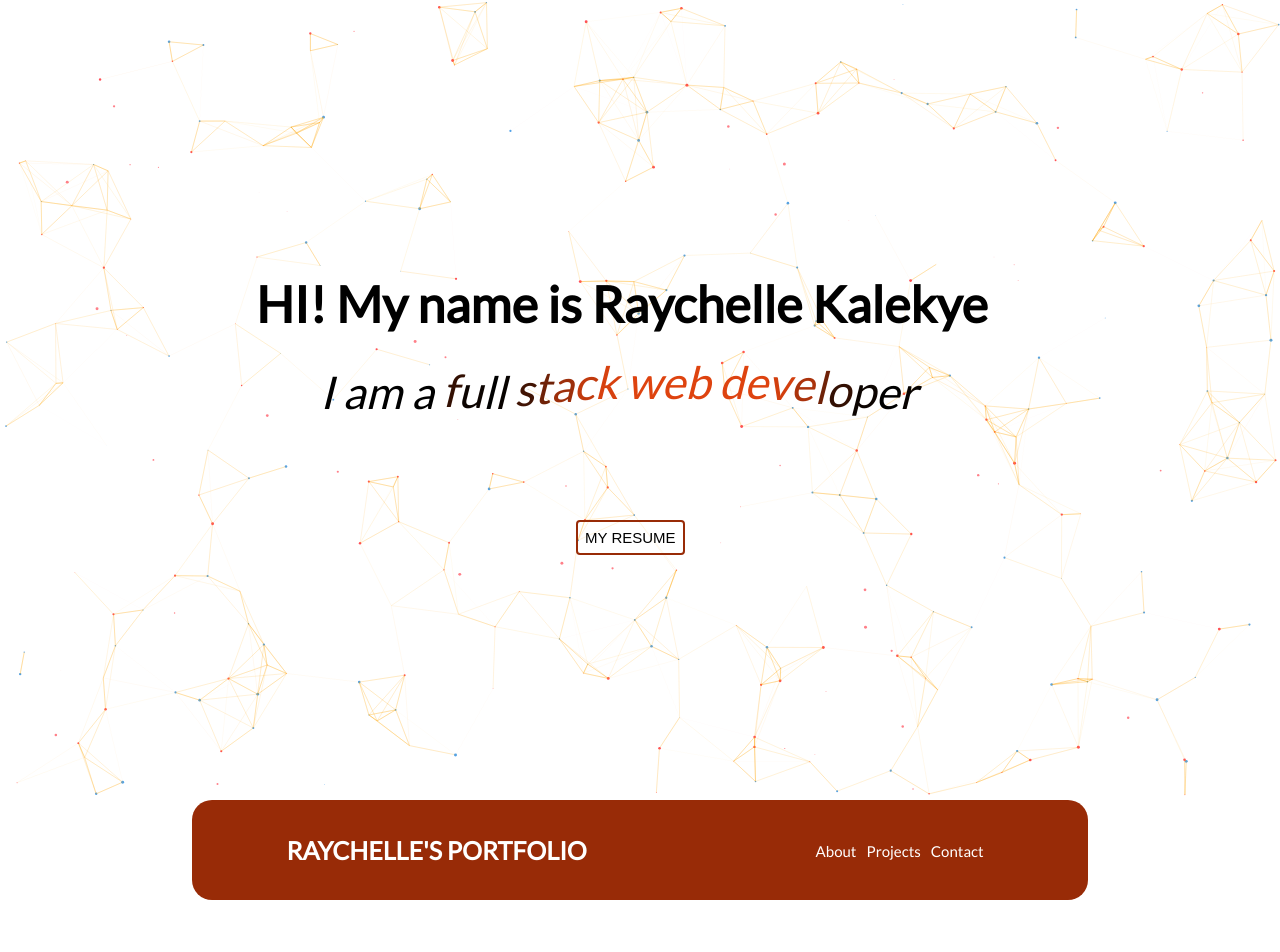
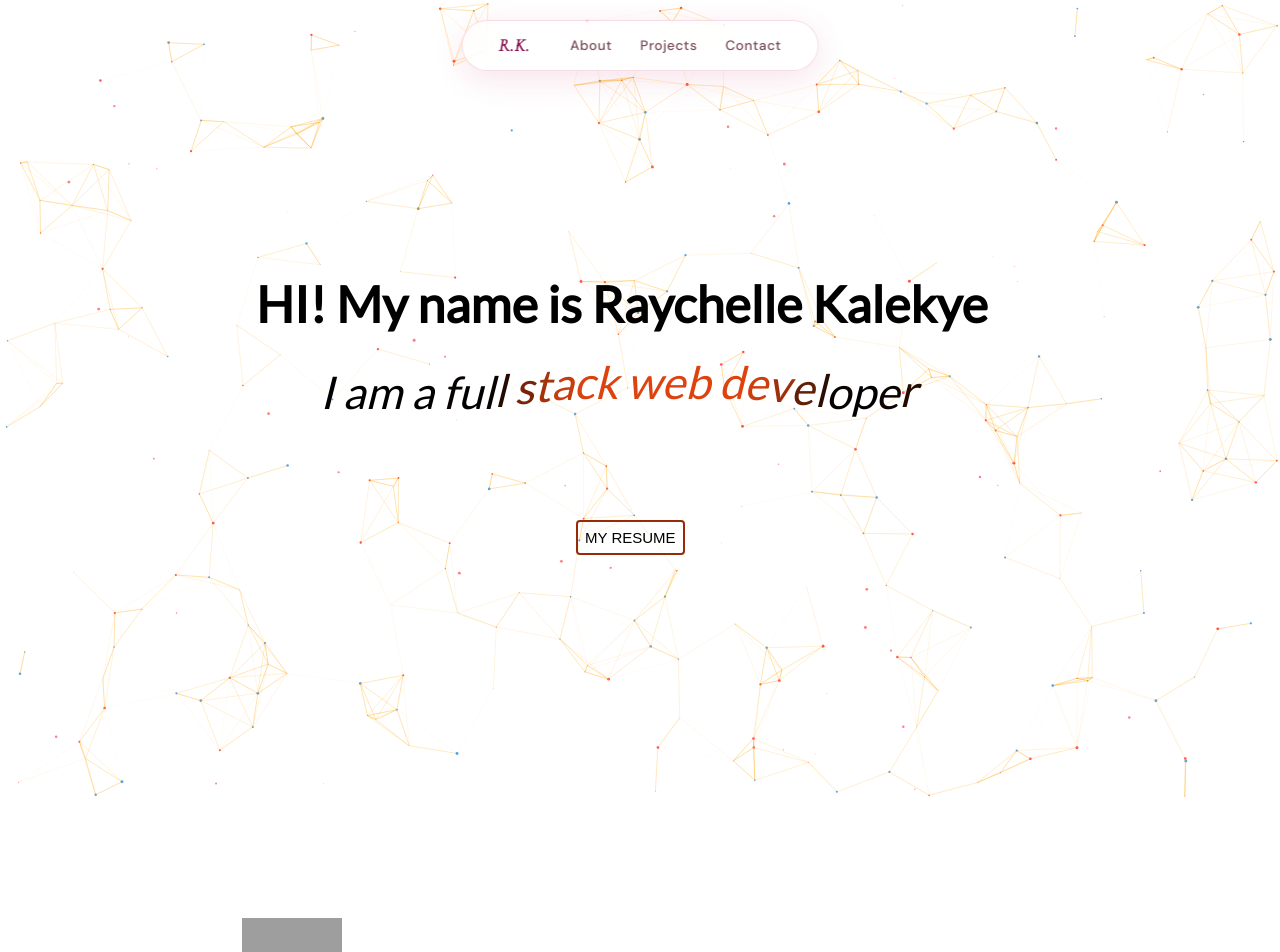
Before and after one commit to KalekyeRaychelle/My-Portfolio-Code, a React (Create React App) app: page / in a window 1280 px wide. Shown: the top 952 px of the page. Built offline with nearby package versions, Linux system fonts and the light colour scheme; grey boxes are pictures that could not be loaded.

Commit message:
Change the header to match the new design. - Removed the old CSS file and create a new CSS module for the header component. - Added initials instead of the full name in the header. - Updated the header component to use the new CSS module.

```diff
--- a/src/components/Header.js
+++ b/src/components/Header.js
@@ -1,23 +1,19 @@
-import React from 'react'
+import React from 'react';
+import styles from '../styles/Header.module.css';
 
-import '../styles/Header.css';
-const Header = () => {
+const Navbar = () => {
   return (
-    <div className='header'>
-       <div className="leftSide">
-            <h2>RAYCHELLE'S PORTFOLIO</h2>
-        </div>
-        <div className="rightSide">
-            <ul className='sections'>
-                <li><a href='#About'>About</a></li>
-                <li><a href='#Projects'>Projects</a></li>
-                <li><a href='#Contact' >Contact</a></li>
-            </ul>
+    <nav className={styles.navbar}>
+      <a href="#hero" className={styles.brand}>
+        R.K.
+      </a>
+      <div className={styles.links}>
+        <a href="#about">About</a>
+        <a href="#projects">Projects</a>
+        <a href="#contact">Contact</a>
+      </div>
+    </nav>
+  );
+};
 
-        </div>
-
-    </div>
-  )
-}
-
-export default Header
+export default Navbar;
--- a/src/styles/Header.css
+++ /dev/null
@@ -1,60 +0,0 @@
-@import url('https://fonts.googleapis.com/css2?family=Lato&display=swap');
-.header {
-    position: sticky;
-    top: 0;
-    left: 0;
-    margin-left:15%;
-    z-index: 1000;
-    height: 100px;
-    width: 70%;
-    background-color: #982b07;
-    border-radius: 20px;
-    display: flex;
-    align-items: center;
-    justify-content: space-around;
-    font-family: "Lato", serif;
-    transition: background-color 0.3s ease;
-}
-
-.leftSide h2 {
-    color: white;
-    font-weight: 800;
-    font-size: 25px;
-}
-
-.sections {
-    display: flex;
-    list-style: none;
-}
-
-.sections a {
-    padding-right: 10px;
-    text-decoration: none;
-    color: white;
-    font-size: 15px;
-    transition: transform 0.3s ease, color 0.3s ease;
-}
-
-.sections a:hover {
-    color: black;
-    transform: translateY(-3px);
-}
-
-
-@media (max-width: 768px) {
-    .header{
-        margin-left:5%;
-        height:90px;
-        width: 90%;
-
-    }
-    .leftSide h2 {
-        font-size: 19px;
-    }
-
-    .sections a {
-        padding-right: 5px;
-        margin-top: 1%;
-        font-size: 15px;
-    }
-}
--- /dev/null
+++ b/src/styles/Header.module.css
@@ -0,0 +1,69 @@
+@import url('https://fonts.googleapis.com/css2?family=Cormorant+Garamond:ital,wght@0,300;0,600;1,300&family=DM+Sans:wght@300;400;500&display=swap');
+
+:global(:root) {
+  --pink-light: #fce4ec;
+  --pink-mid: #f48fb1;
+  --pink-deep: #c2185b;
+  --pink-dark: #880e4f;
+  --rose: #e91e63;
+  --cream: #fff9fb;
+  --text: #1a0a10;
+  --muted: #7a4a5a;
+}
+
+.navbar {
+  position: fixed;
+  top: 20px;
+  left: 50%;
+  transform: translateX(-50%);
+  z-index: 100;
+  width: max-content;
+  white-space: nowrap;
+  background: rgba(255, 255, 255, 0.65);
+  backdrop-filter: blur(16px);
+  -webkit-backdrop-filter: blur(16px);
+  border: 1px solid rgba(194, 24, 91, 0.15);
+  border-radius: 50px;
+  padding: 14px 36px;
+  box-shadow: 0 8px 32px rgba(194, 24, 91, 0.12);
+  display: flex;
+  align-items: center;
+  gap: 40px;
+}
+
+.brand {
+  text-decoration: none;
+  font-family: 'Cormorant Garamond', serif;
+  font-size: 1.1rem;
+  font-style: italic;
+  font-weight: 600;
+  color: var(--pink-dark);
+  letter-spacing: 0.05em;
+}
+
+.links {
+  display: flex;
+  align-items: center;
+  gap: 28px;
+}
+
+.links a {
+  text-decoration: none;
+  font-family: 'DM Sans', sans-serif;
+  font-size: 0.85rem;
+  font-weight: 500;
+  letter-spacing: 0.04em;
+  color: var(--muted);
+  transition: color 0.2s;
+}
+
+.links a:hover {
+  color: var(--rose);
+}
+
+@media (max-width: 768px) {
+  .navbar {
+    padding: 12px 24px;
+    gap: 20px;
+  }
+}
```
